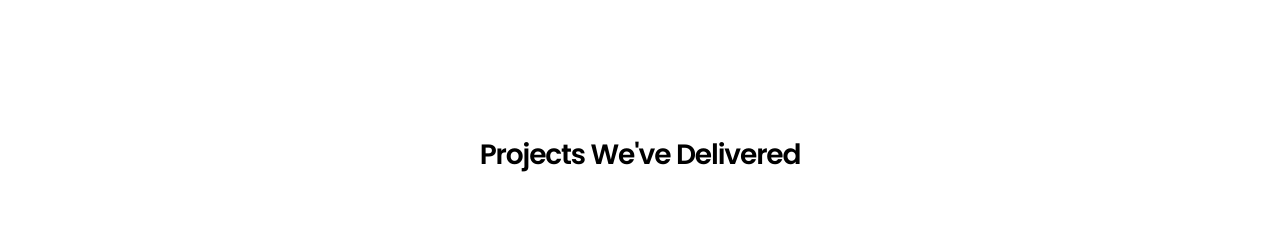
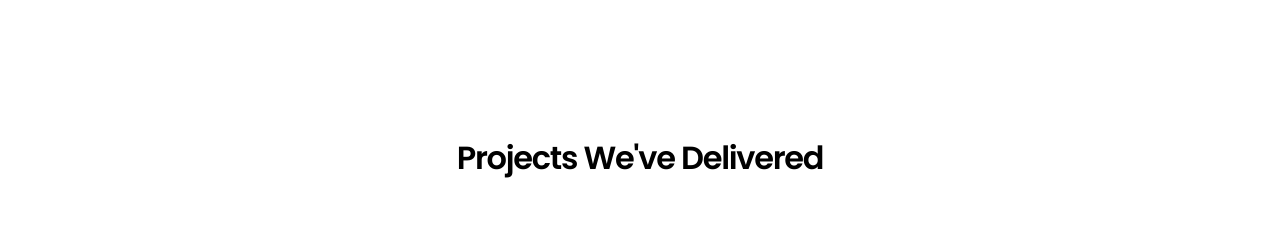
Before and after one commit to frankmawuli/CAD-consult, a Next.js app: page / in a window 1280 px wide. Shown: the part 4600-4832 px from the top of the page. Built offline with nearby package versions, Linux system fonts and the light colour scheme.

Commit message:
fix: adjust heading size and project card dimensions for better responsiveness

```diff
--- a/components/projects-section.tsx
+++ b/components/projects-section.tsx
@@ -86,7 +86,7 @@ export function ProjectsSection() {
 
   return (
     <section className="py-16 lg:py-24 bg-white overflow-hidden ">
-      <h2 className="font-semibold text-black text-[clamp(1.75rem,2vw,3.8rem)] tracking-[-0.04em] text-center mb-10 lg:mb-32 px-5">
+      <h2 className="font-semibold text-black text-[clamp(1.75rem,2.5vw,2.8rem)] tracking-[-0.04em] text-center mb-10 lg:mb-32 px-5">
         Projects We&apos;ve Delivered
       </h2>
 
@@ -119,8 +119,8 @@ export function ProjectsSection() {
                 className={`overflow-hidden bg-white shadow-xl transition-all duration-500
                   ${
                     isCenter
-                      ? "w-[280px] h-[200px] sm:w-100 sm:h-67.5 md:w-125 md:h-85 lg:w-170 lg:h-120"
-                      : "w-[240px] h-[170px] sm:w-85 sm:h-57.5 md:w-110 md:h-72.5 lg:w-180 lg:h-85"
+                      ? "w-[280px] h-[200px] sm:w-100 sm:h-67.5 md:w-125 md:h-85 lg:w-160 lg:h-140"
+                      : "w-[240px] h-[170px] sm:w-85 sm:h-57.5 md:w-110 md:h-72.5 lg:w-180 lg:h-96"
                   }
                 `}
               >
```
